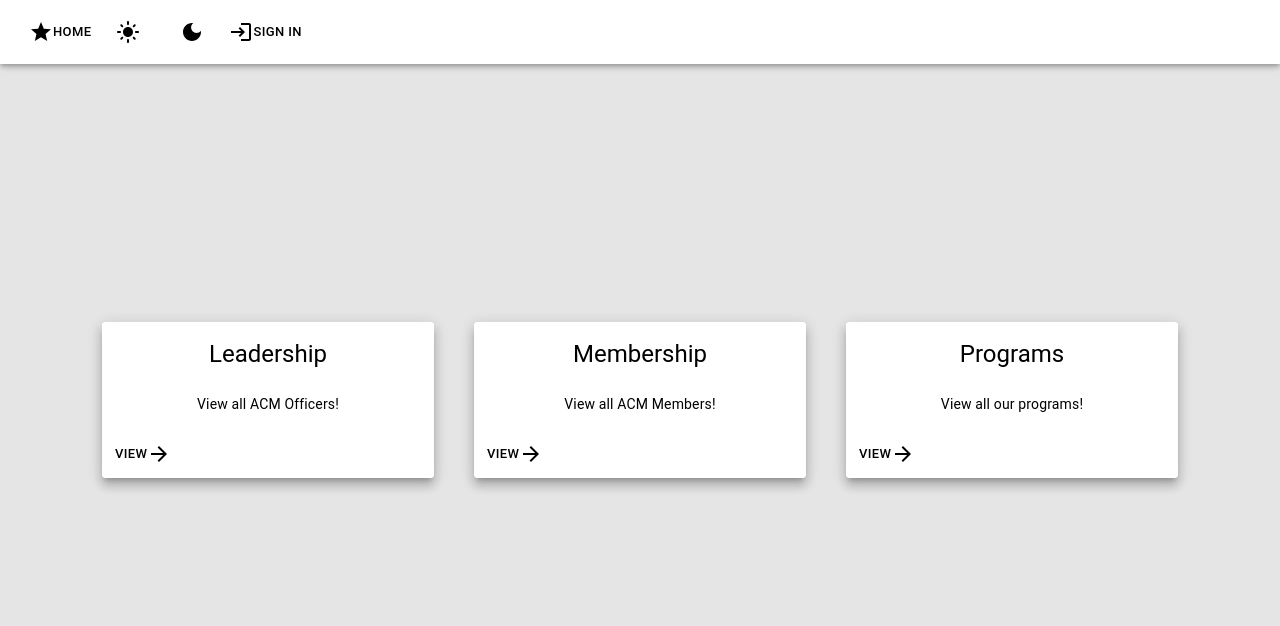
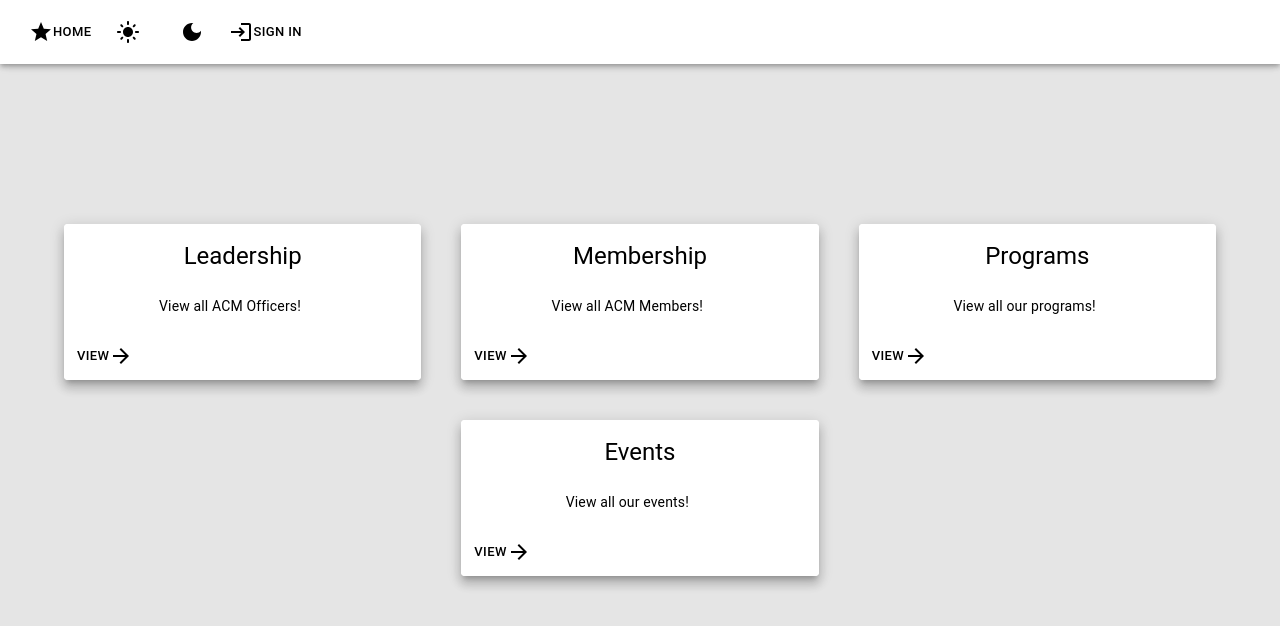
Before and after one commit to acmutd/leadership, a Next.js app: page / in a window 1280 px wide. Shown: the top 626 px of the page. Built offline with nearby package versions, Linux system fonts and the light colour scheme; no server answers.

Commit message:
chore: cleanup, add navigation on home page, ready for data ingest

```diff
--- a/fetchData/getEvents.ts
+++ b/fetchData/getEvents.ts
@@ -19,7 +19,7 @@ interface totalEvent {
 
 interface filterQuery {
   query: string;
-  officers: event[];
+  events: event[];
 }
 
 export const getEvents = async (query: string | null): Promise<totalEvent> => {
@@ -40,7 +40,7 @@ export const getEvents = async (query: string | null): Promise<totalEvent> => {
 
     // if queried before look up results
     if (!res.empty) {
-      events.events = (res.docs[0].data() as filterQuery).officers;
+      events.events = (res.docs[0].data() as filterQuery).events;
     }
     // else perform the query and save the results for next time
     else {
@@ -48,7 +48,7 @@ export const getEvents = async (query: string | null): Promise<totalEvent> => {
 
       await db.collection("total").doc("events_leadership").collection("rolequery").add({
         query: query,
-        officers: eventList,
+        events: eventList,
       });
 
       events.events = eventList;
--- a/pages/event/[username].tsx
+++ b/pages/event/[username].tsx
@@ -109,7 +109,7 @@ export default function EventPage({
               </Link>
             </CardContent>
           </Card>
-          <Link href={`/team`} passHref>
+          <Link href={`/event`} passHref>
             <Button style={{ margin: 12 }} size="small">
               <ArrowBackIcon /> Return Home
             </Button>
--- a/pages/event/index.tsx
+++ b/pages/event/index.tsx
@@ -85,7 +85,7 @@ export default function EventPage({ eventList, roleList, session }: InferGetServ
         </title>
         <meta
           property="og:title"
-          content="Leadership | ACM Leadership"
+          content="Events | ACM Leadership"
           key="title"
         />
       </Head>
--- a/pages/index.tsx
+++ b/pages/index.tsx
@@ -19,6 +19,33 @@ interface PageProps {
 export default function Home({
   session,
 }: InferGetServerSidePropsType<typeof getServerSideProps>) {
+  const tiles = [
+    {
+      header: "Leadership",
+      text: "View all ACM Officers!",
+      path: "/profile",
+    },
+    {
+      header: "Membership",
+      text: "View all ACM Members!",
+      path: "/participant",
+    },
+    {
+      header: "Programs",
+      text: "View all our programs!",
+      path: "/team",
+    },
+    {
+      header: "Events",
+      text: "View all our events!",
+      path: "/event",
+    },
+  ];
+
+  const grid = tiles.map((tile, index) => {
+    return <HomeGrid header={tile.header} text={tile.text} path={tile.path} />;
+  });
+
   return (
     <Fragment>
       <Head>
@@ -28,22 +55,7 @@ export default function Home({
       <Container maxWidth="lg">
         <NavBar session={session} />
         <Grid container alignItems="center" justifyContent="center" spacing={5}>
-          <HomeGrid
-            header="Leadership"
-            text="View all ACM Officers!"
-            path="/profile"
-          />
-
-          <HomeGrid
-            header="Membership"
-            text="View all ACM Members!"
-            path="/participant"
-          />
-          <HomeGrid
-            header="Programs"
-            text="View all our programs!"
-            path="/team"
-          />
+          {grid}
         </Grid>
       </Container>
     </Fragment>
```
